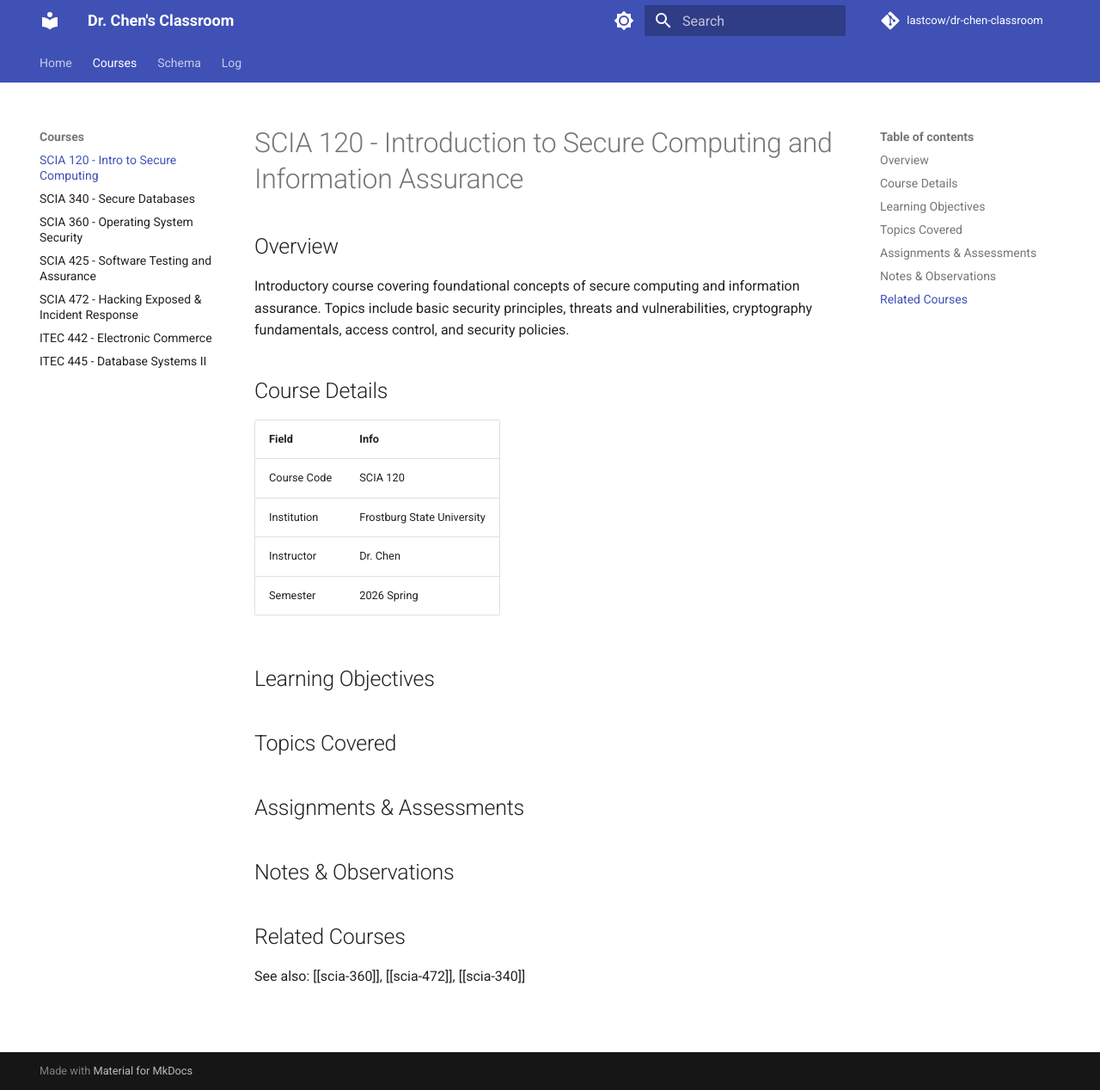
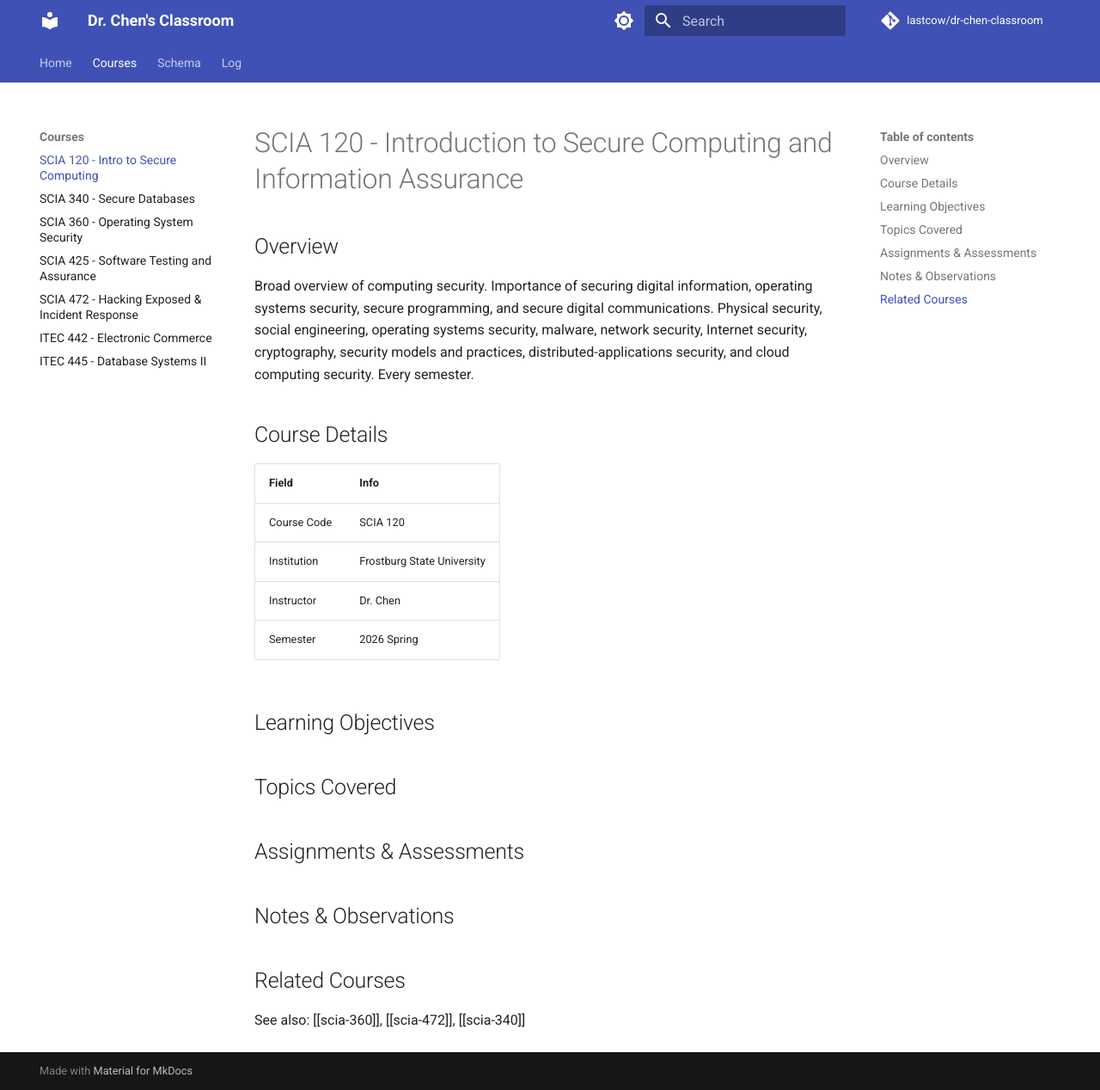
Before and after one commit to lastcow/dr-chen-classroom, an MkDocs documentation site: the page built from docs/entities/scia-120.md, in a window 1280 px wide and 1268 px high. Shown: the whole window at 86% size. Built offline with MkDocs 1.6.1 and Material for MkDocs 9.7.7, drawn with Linux system fonts in a browser that asks for light colours; comment, search, counter and statistics services are not loaded.

Commit message:
SCIA 120: add official course description

```diff
--- a/docs/entities/scia-120.md
+++ b/docs/entities/scia-120.md
@@ -11,7 +11,7 @@ sources: []
 
 ## Overview
 
-Introductory course covering foundational concepts of secure computing and information assurance. Topics include basic security principles, threats and vulnerabilities, cryptography fundamentals, access control, and security policies.
+Broad overview of computing security. Importance of securing digital information, operating systems security, secure programming, and secure digital communications. Physical security, social engineering, operating systems security, malware, network security, Internet security, cryptography, security models and practices, distributed-applications security, and cloud computing security. Every semester.
 
 ## Course Details
 
```
